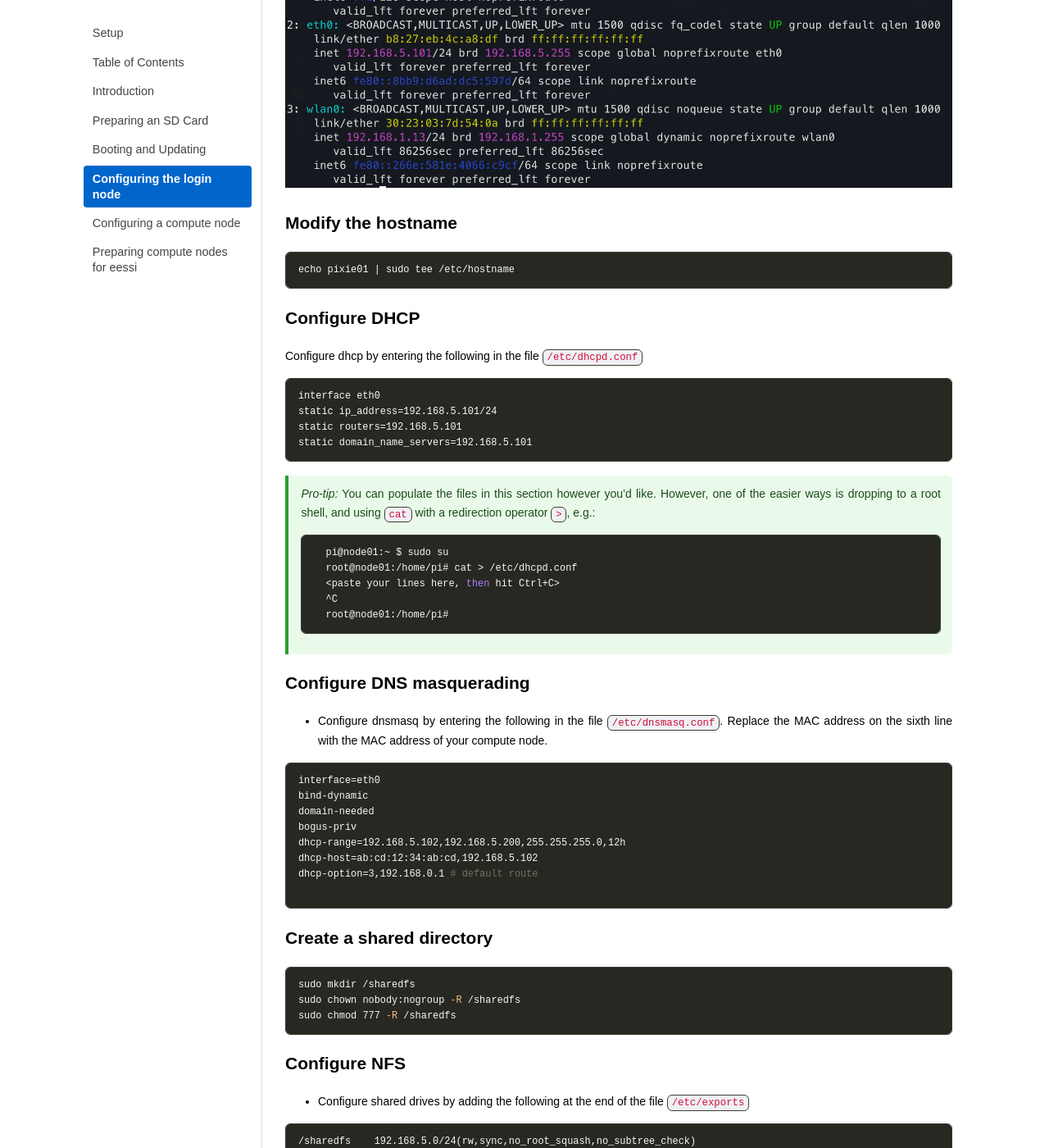
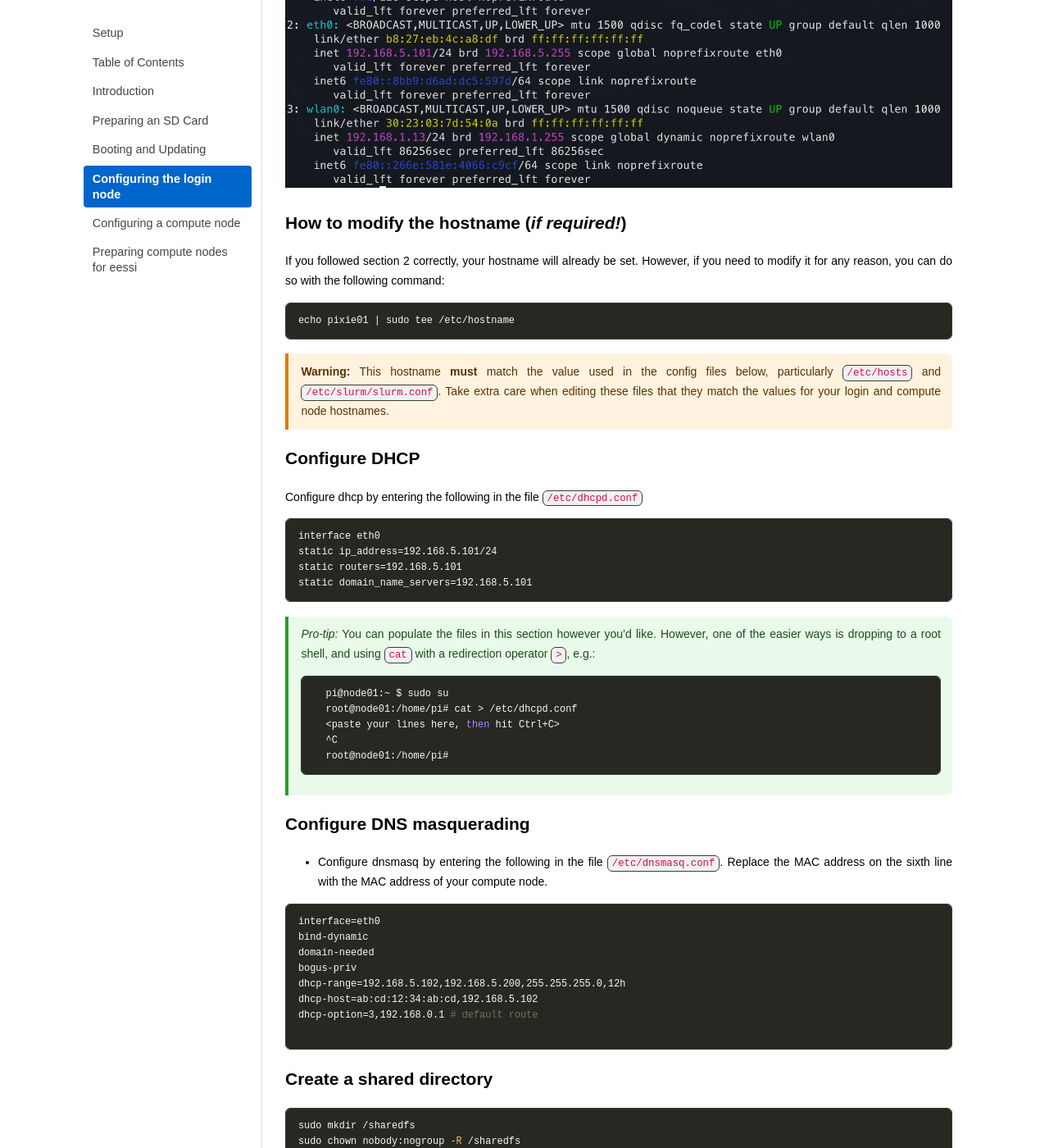
Before and after one commit to carpentriesoffline/Building_a_miniHPC_for_Training, a Jekyll site: the page built from 04-configurationLogin.md, in a window 1280 px wide and 1400 px high, scrolled down 2614 px. Shown: the whole window at 82% size. Built offline with Jekyll 4.4.1, drawn with Linux system fonts in a browser that asks for light colours; some of the changed text lies outside the part shown.

Commit message:
Add some warnings

````diff
--- a/04-configurationLogin.md
+++ b/04-configurationLogin.md
@@ -114,11 +114,17 @@ You should see a static address of `192.168.5.101` assigned to `eth0`. Your SSH
 
 ![`ip addr show` showing static IP assignment and WiFi connection](fig/static-ip.png)
 
-## Modify the hostname
+## How to modify the hostname (*if required!*)
+
+If you followed section 2 correctly, your hostname will already be set. However, if you need to modify it for any reason, you can do so with the following command:
 
 ```bash
 echo pixie01 | sudo tee /etc/hostname
 ```
+
+> **Warning:** This hostname **must** match the value used in the config files below,
+> particularly `/etc/hosts` and `/etc/slurm/slurm.conf`. Take extra care when editing these
+> files that they match the values for your login and compute node hostnames.
 
 ## Configure DHCP
 
@@ -177,7 +183,7 @@ sudo chmod 777 -R /sharedfs
 
 ## Configure hosts
 
-- The `/etc/hosts` file should contain the following. Make sure to change all occurences of `pixie` in the script to the name of your cluster:
+- The `/etc/hosts` file should contain the following. Make sure to change all occurences of `pixie` in this block to the name of your cluster:
 
 ```bash
 127.0.0.1 localhost
@@ -186,18 +192,20 @@ ff02::1   ip6-allnodes
 ff02::2   ip6-allrouters
 
 # This login node's hostname
-127.0.1.1 pixie001
+127.0.1.1 pixie01
 
 # IP and hostname of compute nodes
-192.168.5.102 pixie002
+192.168.5.102 pixie02
 ```
+
+> **Warning:** Don't copy-and-paste this block without altering it to match your hostname!
 
 ## Configure Slurm
 
-Add the following to /etc/slurm/slurm.conf. Change all occurences of `pixie` in this script to the name of your cluster.
+Add the following to `/etc/slurm/slurm.conf`. **Change all occurences of `pixie` in this script to the name of your cluster.**
 
 ```conf
-SlurmctldHost=pixie001(192.168.5.101)
+SlurmctldHost=pixie01(192.168.5.101)
 MpiDefault=none
 ProctrackType=proctrack/cgroup
 #ProctrackType=proctrack/linuxproc
@@ -231,13 +239,15 @@ SlurmctldDebug=info
 SlurmctldLogFile=/var/log/slurm/slurmctld.log
 SlurmdDebug=info
 SlurmdLogFile=/var/log/slurm/slurmd.log
-PartitionName=pixiecluster Nodes=pixie[002-002] Default=YES MaxTime=INFINITE State=UP
+PartitionName=pixiecluster Nodes=pixie[02-02] Default=YES MaxTime=INFINITE State=UP
 RebootProgram=/etc/slurm/slurmreboot.sh
-NodeName=pixie001 NodeAddr=192.168.5.101 CPUs=4 State=IDLE
-NodeName=pixie002 NodeAddr=192.168.5.102 CPUs=4 State=IDLE
+NodeName=pixie01 NodeAddr=192.168.5.101 CPUs=4 State=IDLE
+NodeName=pixie02 NodeAddr=192.168.5.102 CPUs=4 State=IDLE
 ```
 
-- Restart slurm
+> **Warning:** Don't copy-and-paste this block without altering it to match your hostname!
+
+Next, restart slurm:
 
 ```bash
 sudo systemctl restart slurmctld
````
